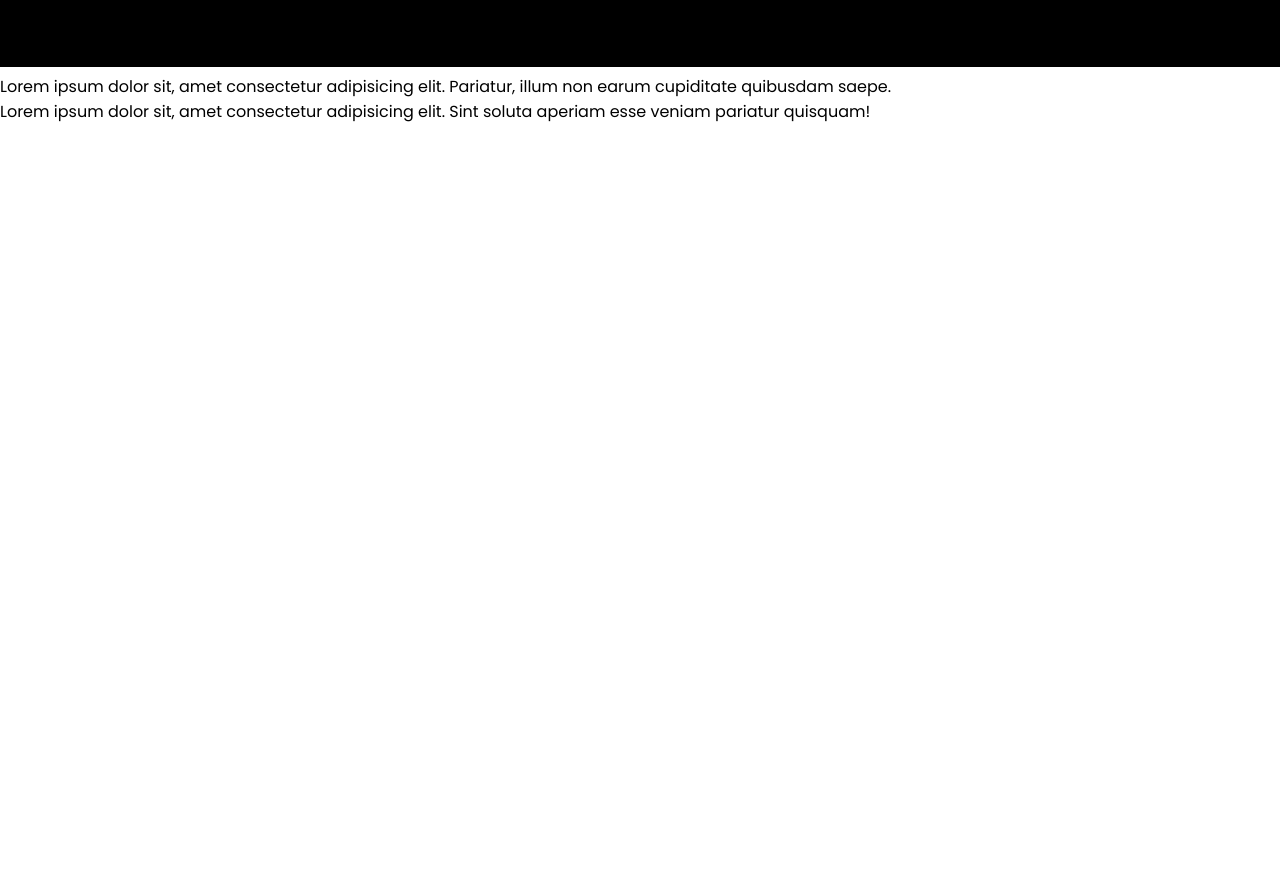
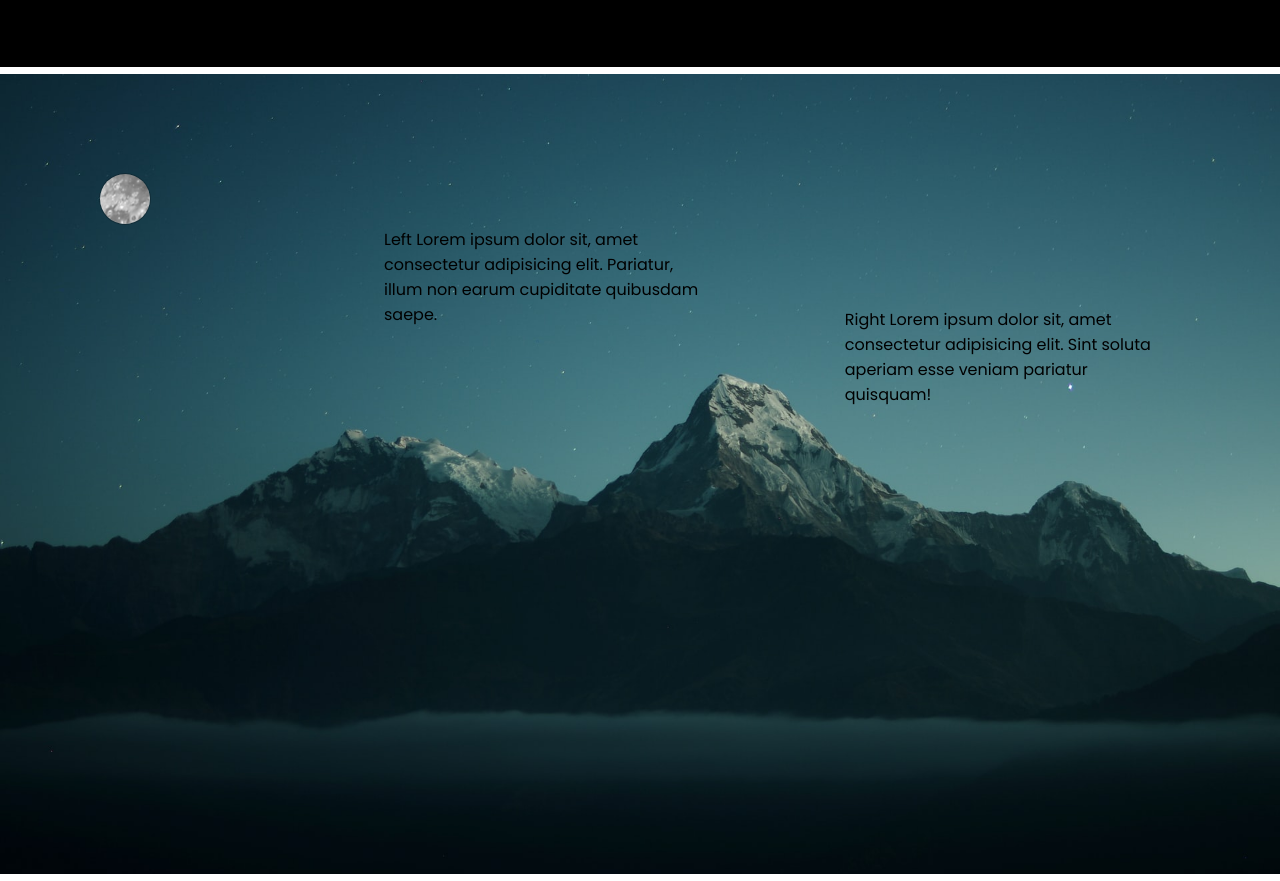
Before and after one commit to Patrickgp/SCSS-Portfolio, a plain HTML site: page index.html in a window 1280 px wide. Shown: the part 733-1614 px from the top of the page. Before the commit the page ends 857 px from the top, so only its background shows below. Drawn offline with Linux system fonts and the light colour scheme.

Commit message:
put in the moon

```diff
--- a/assets/style.scss
+++ b/assets/style.scss
@@ -75,3 +75,44 @@ ul {
     color: rgb(255, 255, 255);
     text-align: left;
   }
+
+  .wallpaper2 {
+      width: 100%; /* width of container */
+      height: 100vh; /* height of container */
+      object-fit: cover;
+      object-position: 50% 100% 20%;
+  }
+
+  .leftcontainer {
+    display: block;
+    z-index: 999;
+    width: 25%;
+    margin-left: 30vw;
+    position: absolute;
+    top: 120vh;
+  }
+
+  .rightcontainer {
+    display: block;
+    z-index: 999;
+    width: 25%;
+    margin-right: 15vw;
+    position: absolute;
+    top: 130vh;
+    right: -6vw;
+  }
+
+  .moon {
+    display: block;
+    position: absolute;
+    margin-top: 100px;
+    margin-left: 100px;
+    width: 50px;
+    height: 50px;
+    background: url(/assets/images/moon.png);
+    object-fit: contain;
+    background-repeat: no-repeat;
+    z-index: 9999;
+    border-radius: 50%;
+    box-shadow: 0 0 0 1px rgba(0, 0, 0, 0.229);
+  }
--- a/index.html
+++ b/index.html
@@ -11,25 +11,32 @@
     <title>Patrick Poopathi | Web Developer</title>
 </head>
 <body>
+
     <nav>
         <h1 class="brand"><a href="#">Patrick Poopathi</a></h1>
         <ul class="menuopt">
             <li><a href="#">Contact Me</a></li>
             <li><a href="#">My Projects</a></li>
-            <li><a href="#">About Me</a></li>
-            <li><a href="#">Home</a></li>
+            <li><a href="#about">About Me</a></li>
+            <li><a href="#sapling">Home</a></li>
         </ul>
     </nav>
+
     <img class="wallpaper" id="sapling" src="assets/images/sapling.jpeg" alt="Photo by Matthew Smith on Unsplash">
+    <div class="moon"></div>
         <h2 onmouseover="display()" class="believe" id="believe">It always seems impossible until it's done.</h2>
 
+    <img class="wallpaper2" id="about" src="assets/images/mountains.jpeg" alt="Photo by Matthew Smith on Unsplash">
+
     <div class="leftcontainer">
-    <p>Lorem ipsum dolor sit, amet consectetur adipisicing elit. Pariatur, illum non earum cupiditate quibusdam saepe.</p>
+    <p>Left Lorem ipsum dolor sit, amet consectetur adipisicing elit. Pariatur, illum non earum cupiditate quibusdam saepe.</p>
     </div>
 
     <div class="rightcontainer">
-    <p>Lorem ipsum dolor sit, amet consectetur adipisicing elit. Sint soluta aperiam esse veniam pariatur quisquam!</p>
+    <p>Right Lorem ipsum dolor sit, amet consectetur adipisicing elit. Sint soluta aperiam esse veniam pariatur quisquam!</p>
     </div>
+
     <script src="index.js"></script>
+
 </body>
 </html>
```
Also changed, not shown: assets/images/moon.png (added), assets/style.css, 1 other file.
